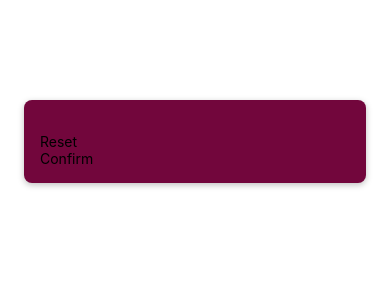
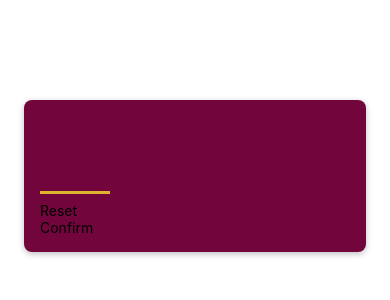
Before and after one commit to Jinesh87/guess_my_number, a React Native app: screen / in a window 390 px wide. Shown: the top 300 px of the page. Built offline with nearby package versions, Linux system fonts and the light colour scheme.

Commit message:
Styling Input

```diff
--- a/screens/StartGameScreen.js
+++ b/screens/StartGameScreen.js
@@ -3,7 +3,7 @@
 function StartGameScreen() {
     return (
         <View style={styles.inputContainer}>
-            <TextInput />
+            <TextInput style={styles.numberInput} maxLength={2}/>
             <PrimaryButton>Reset</PrimaryButton>
             <PrimaryButton>Confirm</PrimaryButton>
         </View>
@@ -24,6 +24,16 @@
         shadowOffset: { width: 0, height: 2 },
         shadowRadius:6,
         shadowOpacity:0.25
-
+    },
+    numberInput:{
+        height:70,
+        width:70,
+        fontSize:35,
+        borderBottomColor:'#ddb52f',
+        borderBottomWidth:3,
+        color: '#ddb52f',
+        marginVertical:8,
+        fontWeight:'bold',
+        textAlign:'center'
     }
 });
```
